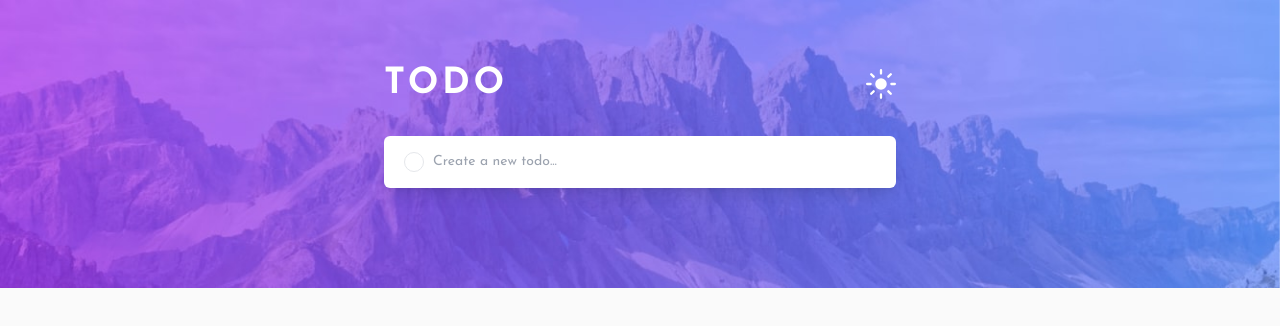
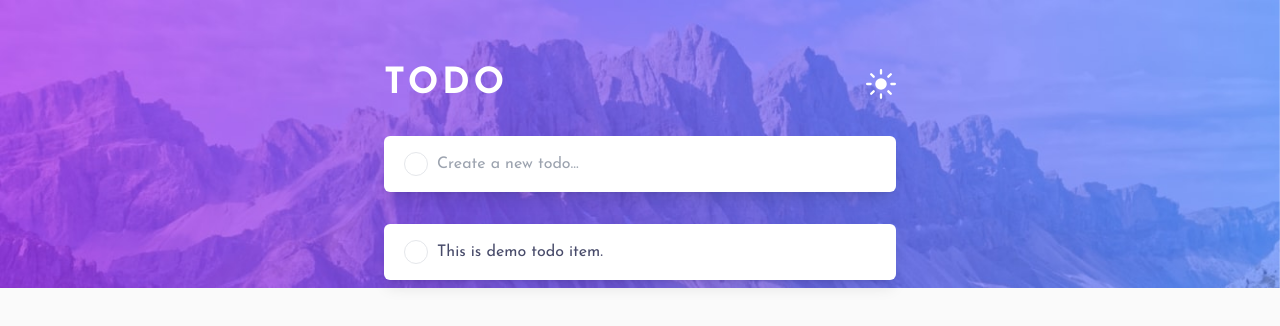
Before and after one commit to coderSuresh/todo-list, a Next.js app: page / in a window 1280 px wide. Shown: the top 326 px of the page. Built offline with nearby package versions, Linux system fonts and the light colour scheme.

Commit message:
custom checkbox and show strike text when checked

```diff
--- a/app/globals.css
+++ b/app/globals.css
@@ -4,7 +4,6 @@
 
 :root {
     --bright-blue: hsl(220, 98%, 61%);
-    --check-bg: linear-gradient hsl(192, 100%, 67%) to hsl(280, 87%, 65%);
     --bg: hsl(0, 0%, 98%);
     --divider: hsl(236, 33%, 92%);
     --grayish-text: hsl(236, 9%, 61%);
@@ -25,3 +24,8 @@ body {
     max-width: 1440px;
     margin: 0 auto;
 }
+
+.todo_checkbox:checked + label {
+    text-decoration: line-through;
+    color: var(--grayish-text);
+}
--- a/app/page.tsx
+++ b/app/page.tsx
@@ -25,15 +25,26 @@ const Home = () => {
         <div className="bg-white rounded-md shadow-lg px-5 py-2 mt-8">
           <form className="flex items-center relative">
             <input
-              type="radio"
-              className="mr-4 h-0 before:absolute before:top-2 before:w-5 before:h-5 before:border before:border-divider before:rounded-full"
+              type="checkbox"
+              className="mr-5 h-0 before:absolute before:top-2 before:w-6 before:h-6 before:border before:border-divider before:rounded-full"
               disabled
             />
             <input
               type="text"
               placeholder="Create a new todo..."
-              className="w-full py-2 text-sm  focus:outline-none"
+              className="w-full py-2 focus:outline-none"
             />
+          </form>
+        </div>
+
+        <div className="bg-white rounded-md shadow-lg px-5 py-2 mt-8">
+          <form className="flex items-center py-2 relative">
+            <input
+              id="item1"
+              type="checkbox"
+              className="todo_checkbox mr-5 h-0 cursor-pointer checked:before:content-tick checked:before:bg-check-bg before:absolute before:top-2 before:flex before:items-center before:justify-center before:w-6 before:h-6 before:border before:border-divider before:rounded-full"
+            />
+            <label htmlFor="item1" className="cursor-pointer">This is demo todo item.</label>
           </form>
         </div>
 
--- a/tailwind.config.ts
+++ b/tailwind.config.ts
@@ -10,18 +10,21 @@ const config: Config = {
     extend: {
       colors: {
         'bright-blue': 'var(--bright-blue)',
-        'check-bg': 'var(--check-bg)',
         'bg': 'var(--bg)',
         'card-bg': 'var(--card-bg)',
         'grayish-text': 'var(--grayish-text)',
         'text-color': 'var(--text-color)',
       },
       backgroundImage: {
+        'check-bg': 'linear-gradient(to bottom right, hsl(192, 100%, 67%), hsl(280, 87%, 65%));',
         'desktop-dark': 'url("/images/bg-desktop-dark.jpg")',
         'mobile-dark': 'url("/images/bg-mobile-dark.jpg")',
         'desktop-light': 'url("/images/bg-desktop-light.jpg")',
         'mobile-light': 'url("/images/bg-mobile-light.jpg")',
       },
+      content: {
+        'tick': 'url("/images/icon-check.svg")',
+      }
     },
   },
   plugins: [],
```
Also changed, not shown: public/images/icon-tick.svg (added).
